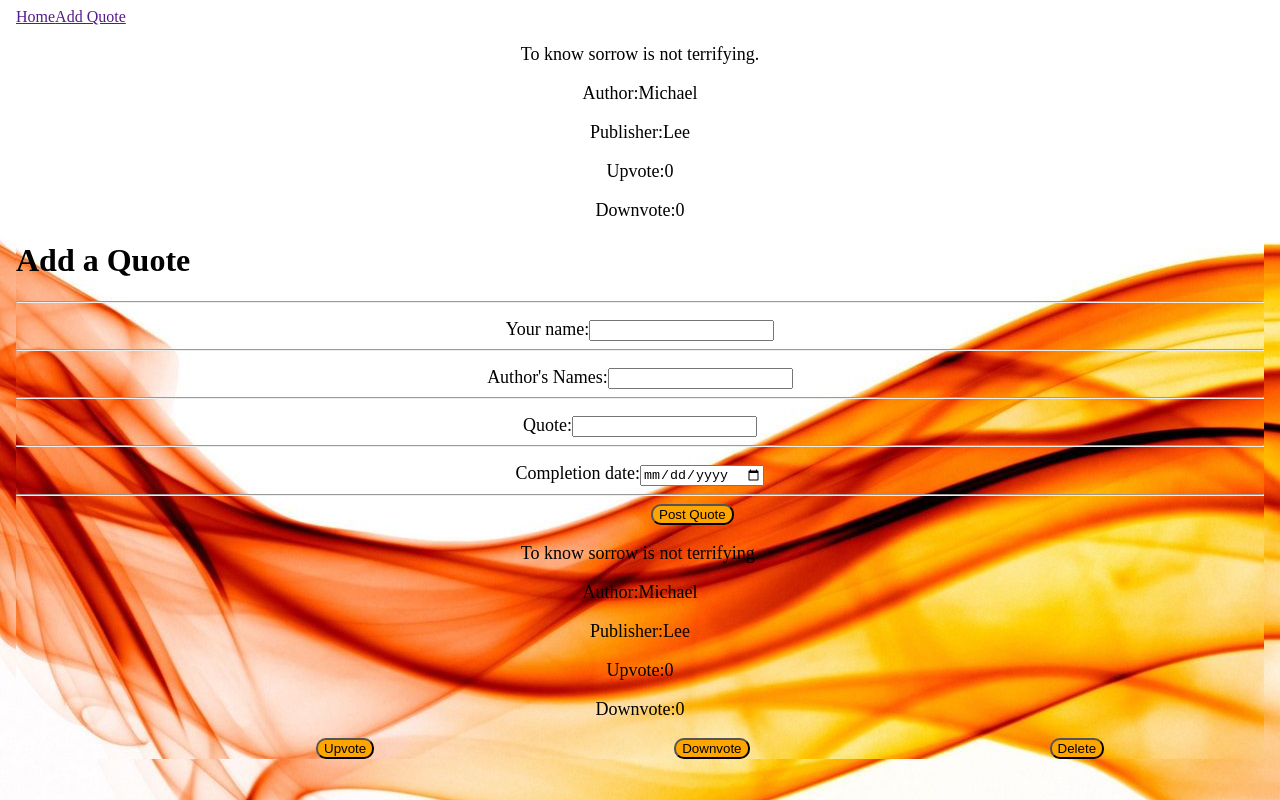
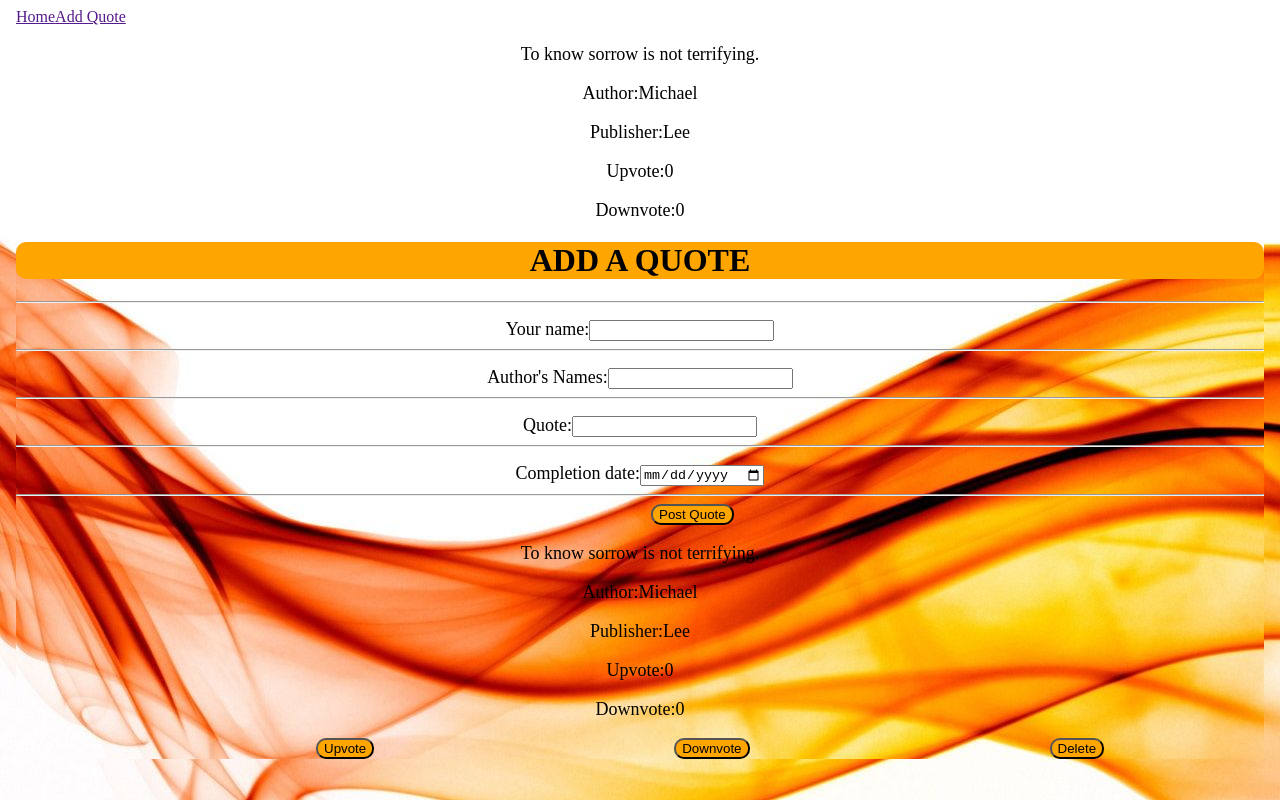
Before and after one commit to Mohamedlee27/IP, an Angular app in the folder IP/: page / in a window 1280 px wide. Built offline with nearby package versions, Linux system fonts and the light colour scheme.

Commit message:
made the title appealing

```diff
--- a/IP/src/app/details/details.component.css
+++ b/IP/src/app/details/details.component.css
@@ -2,4 +2,5 @@ p{
     font-size: 18px;
     text-align: center;
 
+
 }
--- a/IP/src/app/form/form.component.css
+++ b/IP/src/app/form/form.component.css
@@ -15,3 +15,11 @@
 #btn1:hover{
     background-color: lightcoral;
 }
+
+.header{
+    text-align: center;
+    background-color: orange;
+    opacity: 0.5px;
+    border-radius: 10px;
+
+}
--- a/IP/src/app/form/form.component.html
+++ b/IP/src/app/form/form.component.html
@@ -1,5 +1,5 @@
 <form class="body" (ngSubmit)="onSubmit()">
-    <h1 class="">Add a Quote</h1>
+    <h1 class="header">ADD A QUOTE</h1>
 <hr>
      <div class="field">
      <label for="title">Your name:</label>
```
